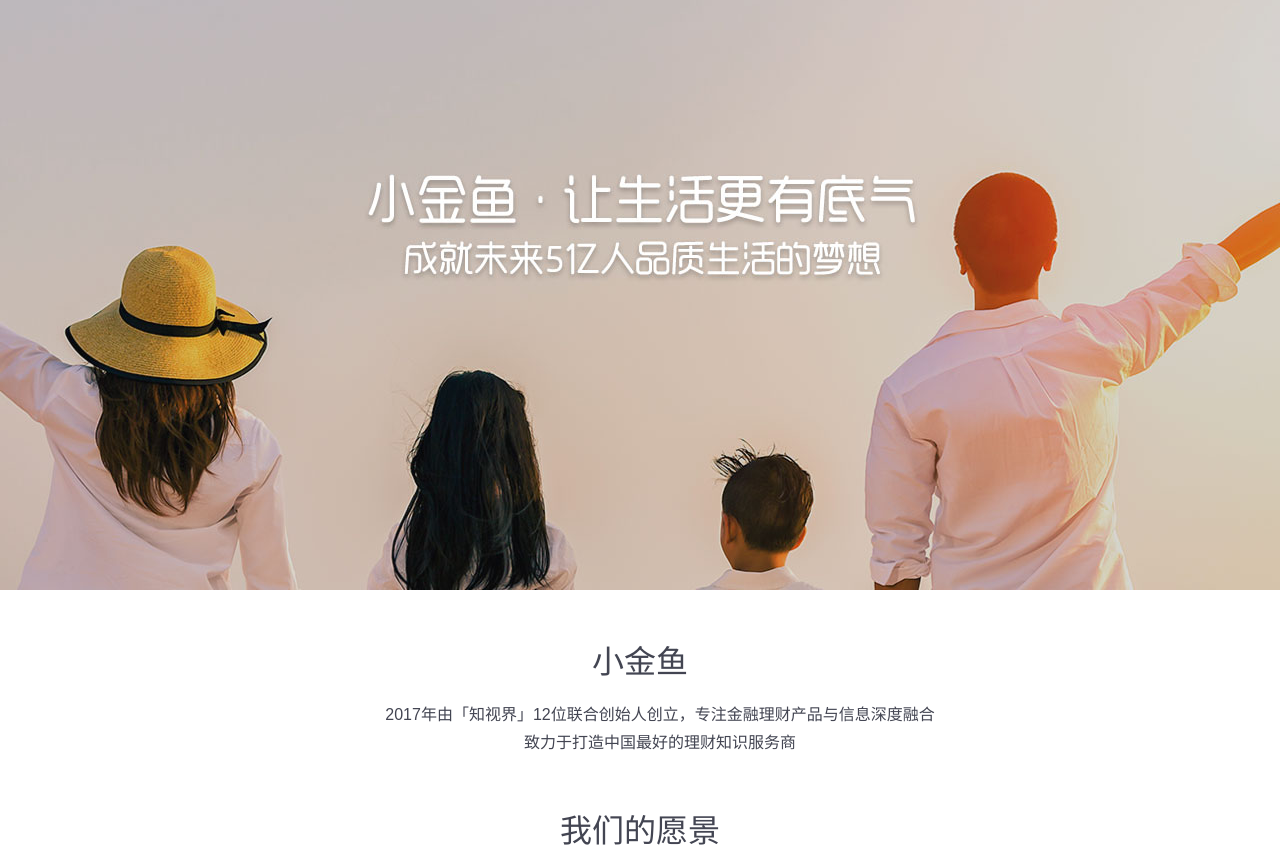
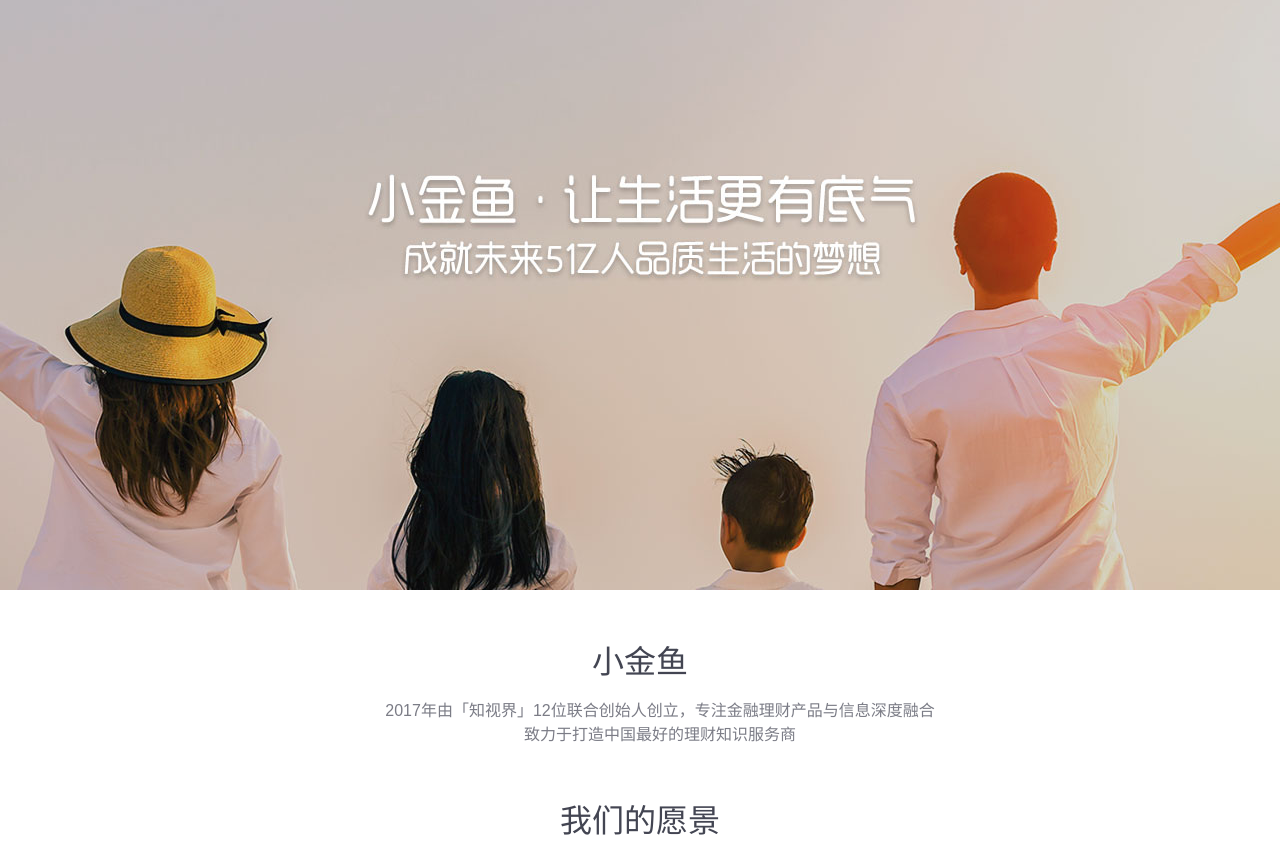
Before and after one commit to newset/goldfish, a plain HTML site: page about.html in a window 1280 px wide. Shown: the part 78-933 px from the top of the page. Drawn offline with Linux system fonts and the light colour scheme.

Commit message:
修改文字间距

```diff
--- a/css/about.css
+++ b/css/about.css
@@ -39,13 +39,14 @@
 
 #intro dl dt {
 	font-size: 32px;
-	margin-bottom: 20px;
+	margin-bottom: 18px;
 }
 
 #intro dl dd {
 	font-size: 16px;
-	line-height: 1.75;
+	line-height: 1.5;
 	margin-bottom: 56px;
+	color: rgba(67, 69, 82, 0.7);
 }
 
 #cases {
```
